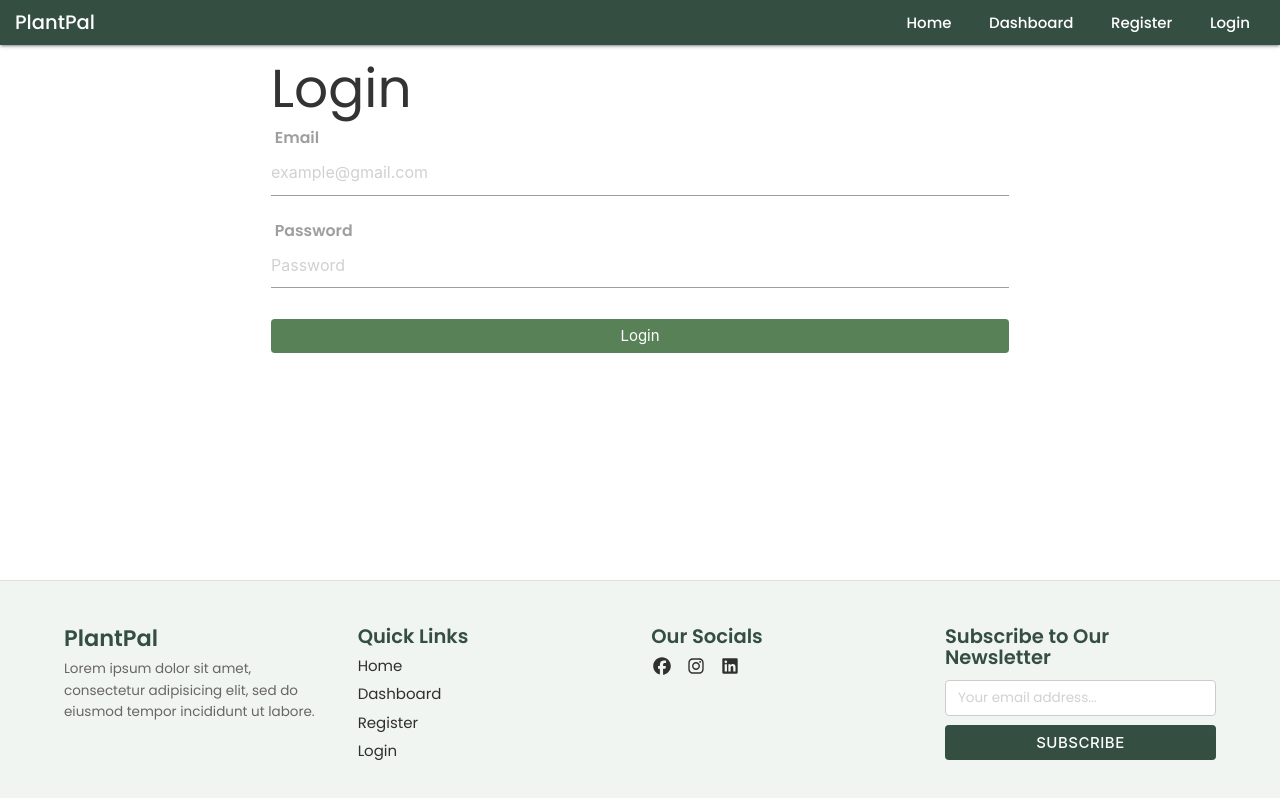
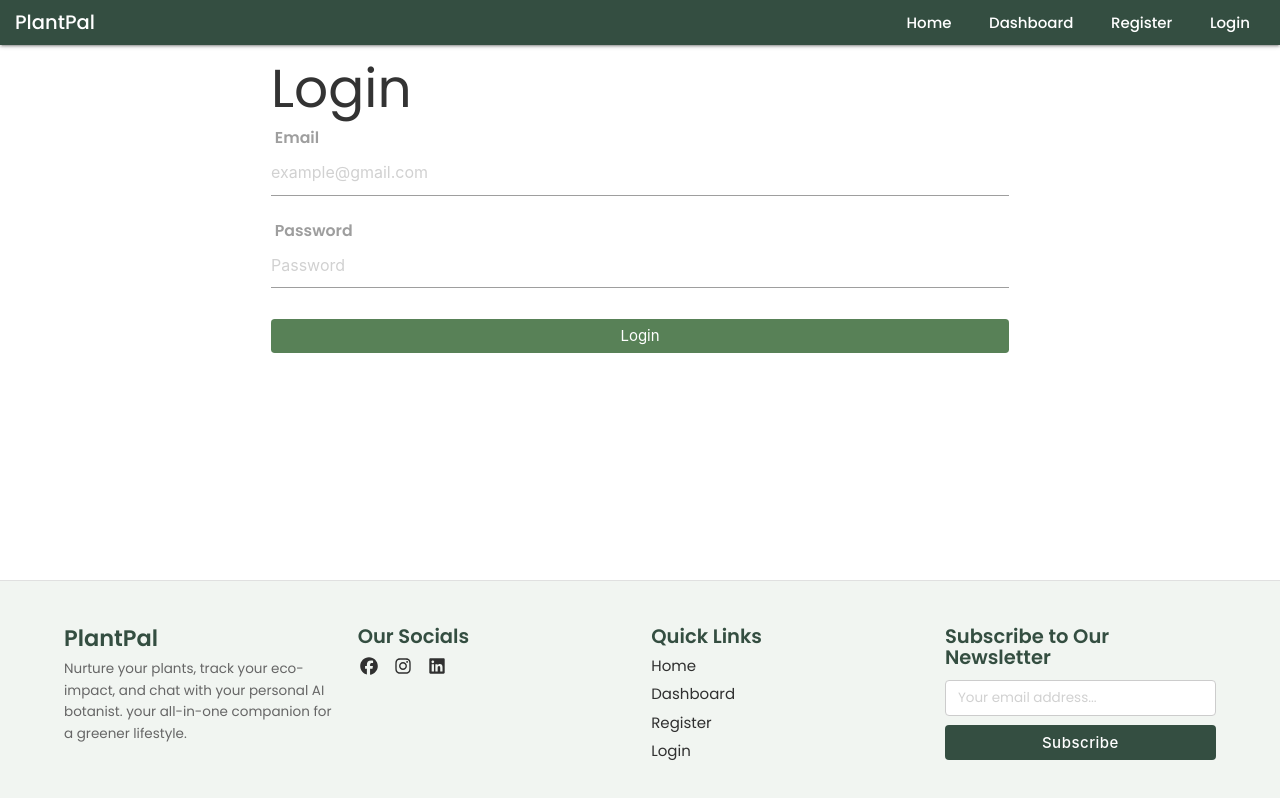
Before and after one commit to khangvu0/plant-pal, a React (Vite) app in the folder client/: page /login in a window 1280 px wide. Built offline with nearby package versions, Linux system fonts and the light colour scheme.

Commit message:
Updated wording on p elements

```diff
--- a/client/src/components/Footer.jsx
+++ b/client/src/components/Footer.jsx
@@ -38,9 +38,26 @@ export default function Footer() {
                 <div className="footer-section">
                     <h2 className="footer-logo">PlantPal</h2>
                     <p className="footer-desc">
-                        Lorem ipsum dolor sit amet, consectetur adipisicing
-                        elit, sed do eiusmod tempor incididunt ut labore.
+                        Nurture your plants, track your eco-impact, and chat
+                        with your personal AI botanist. your all-in-one
+                        companion for a greener lifestyle.
                     </p>
+                </div>
+
+                {/* Socials */}
+                <div className="footer-section">
+                    <h3 className="footer-title">Our Socials</h3>
+                    <div className="social-icons">
+                        <a href="https://www.facebook.com/" target="_blank">
+                            <img src={fbIcon} alt="Facebook icon" />
+                        </a>
+                        <a href="https://www.instagram.com/" target="_blank">
+                            <img src={instaIcon} alt="Instagram icon" />
+                        </a>
+                        <a href="https://www.linkedin.com/" target="_blank">
+                            <img src={linkedInIcon} alt="LinkedIn icon" />
+                        </a>
+                    </div>
                 </div>
 
                 {/* Quick Links */}
@@ -62,22 +79,6 @@ export default function Footer() {
                     </ul>
                 </div>
 
-                {/* Socials */}
-                <div className="footer-section">
-                    <h3 className="footer-title">Our Socials</h3>
-                    <div className="social-icons">
-                        <a href="https://www.facebook.com/" target="_blank">
-                            <img src={fbIcon} alt="Facebook icon" />
-                        </a>
-                        <a href="https://www.instagram.com/" target="_blank">
-                            <img src={instaIcon} alt="Instagram icon" />
-                        </a>
-                        <a href="https://www.linkedin.com/" target="_blank">
-                            <img src={linkedInIcon} alt="LinkedIn icon" />
-                        </a>
-                    </div>
-                </div>
-
                 {/* Newsletter */}
                 <div className="footer-section">
                     <h3 className="footer-title">
@@ -97,7 +98,9 @@ export default function Footer() {
                             value={email}
                             onChange={(e) => setEmail(e.target.value)}
                         />
-                        <button type="submit">SUBSCRIBE</button>
+                        <button className="btn-subscribe" type="submit">
+                            Subscribe
+                        </button>
                         {message && (
                             <p
                                 className={`message ${
@@ -111,7 +114,10 @@ export default function Footer() {
             </div>
 
             <div className="footer-bottom">
-                <p>Copyright © 2025 PlantPal | Khang, Alexander, Jhoana</p>
+                <p>
+                    Copyright © 2025 PlantPal | This project is for educational
+                    purposes only
+                </p>
             </div>
         </footer>
     );
```
